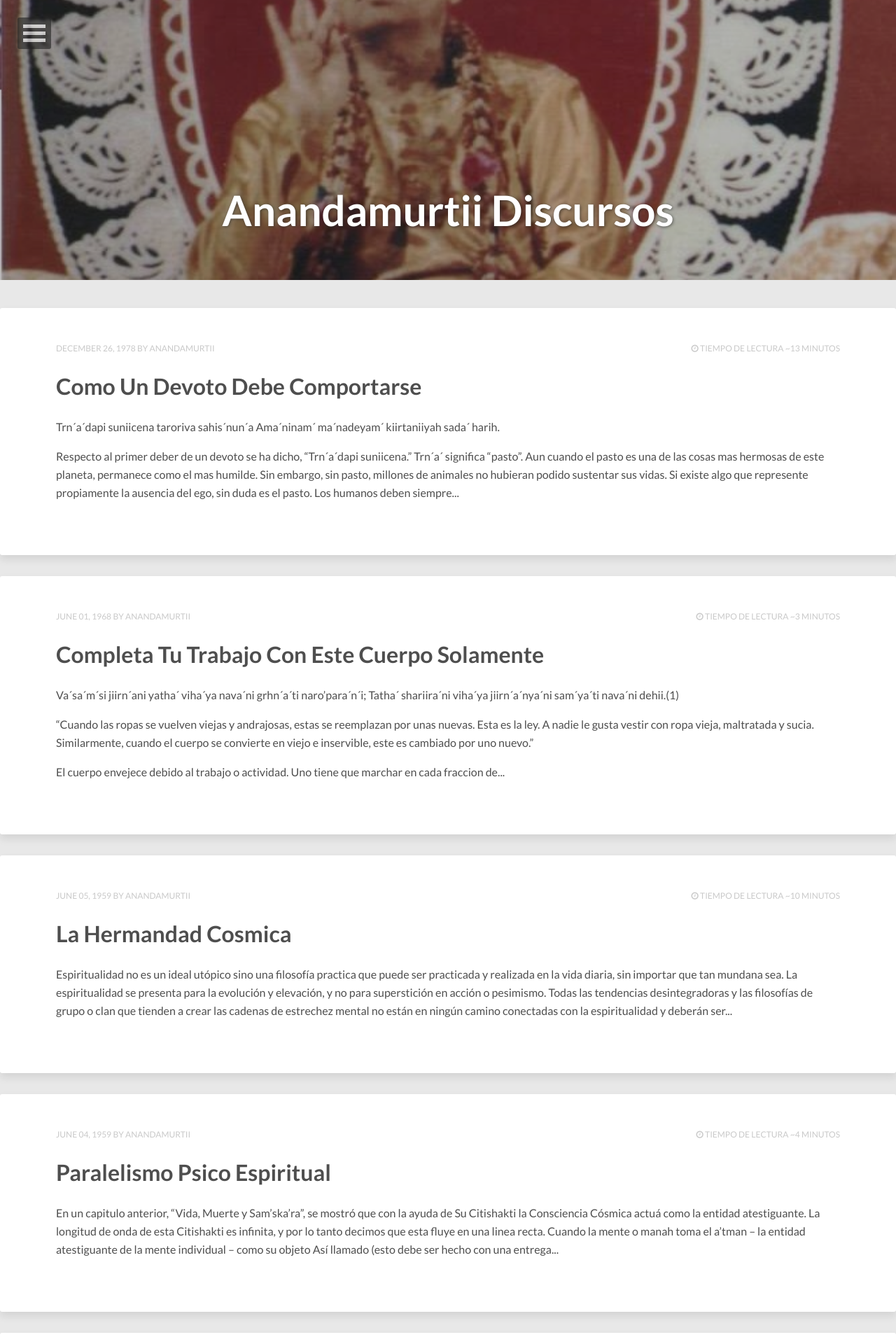
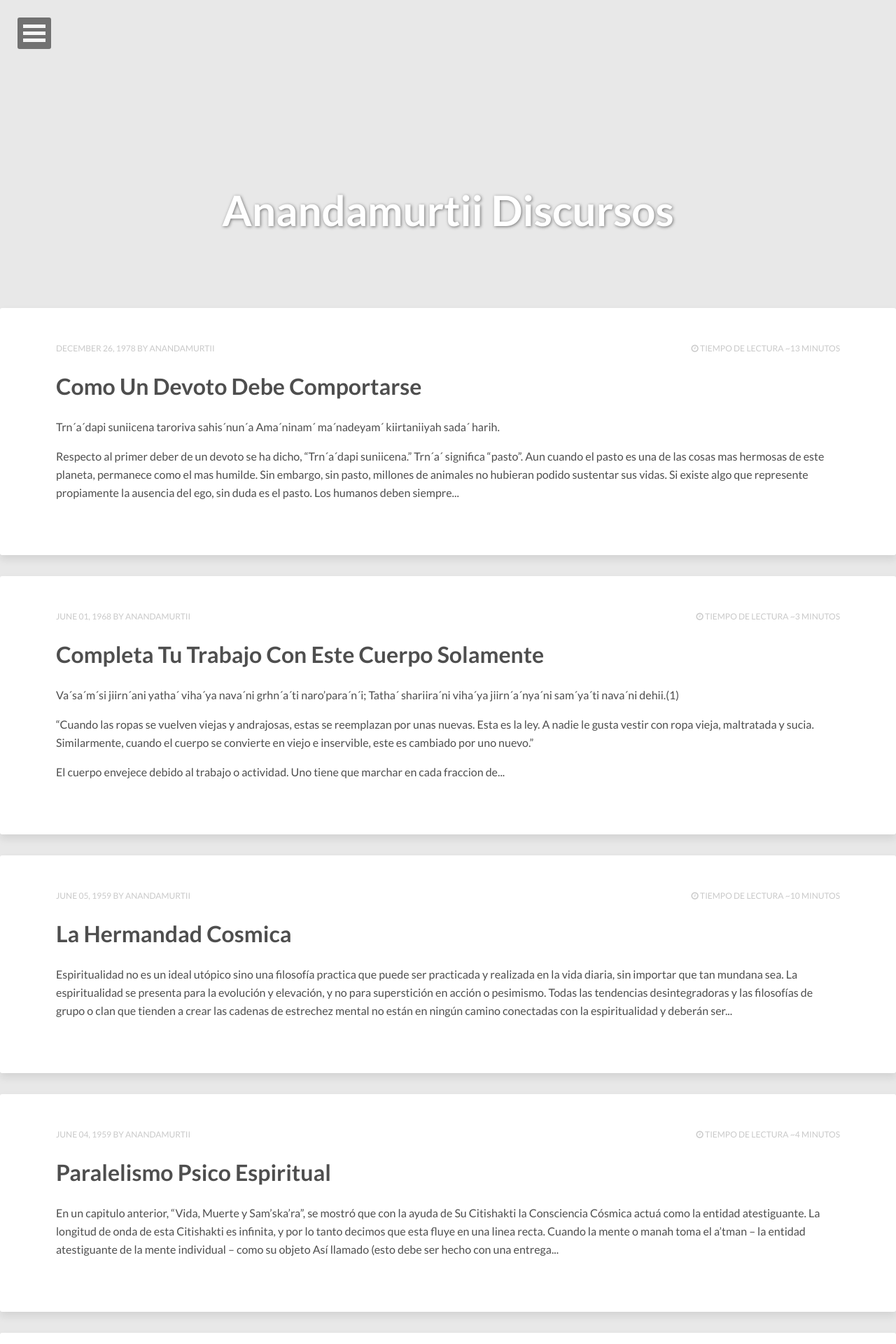
Before and after one commit to anandamurtiidiscursos/anandamurtiidiscursos.github.io, a Jekyll site: the page built from index.html, in a window 1280 px wide. Shown: the top 1920 px of the page at 70% size. Built offline with Jekyll 4.4.1, drawn with Linux system fonts in a browser that asks for light colours; nearby versions of some CDN libraries; the list of posts is cut into pages by our own code.

Commit message:
Updated _page.scss

```diff
--- a/_sass/_page.scss
+++ b/_sass/_page.scss
@@ -103,8 +103,8 @@ body {
 }
 .entry-image {
 	position: relative;
-	top: -50%;
-	left: -50%;
+	top: 100%;
+	left: 100%;
 	width: 200%;
 	height: 200%;
 	min-height: 400px;
```
